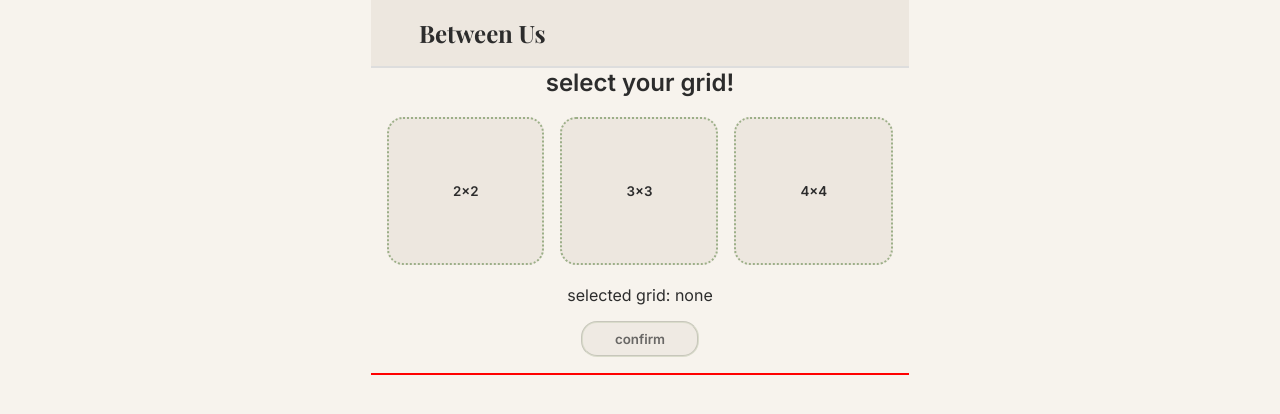
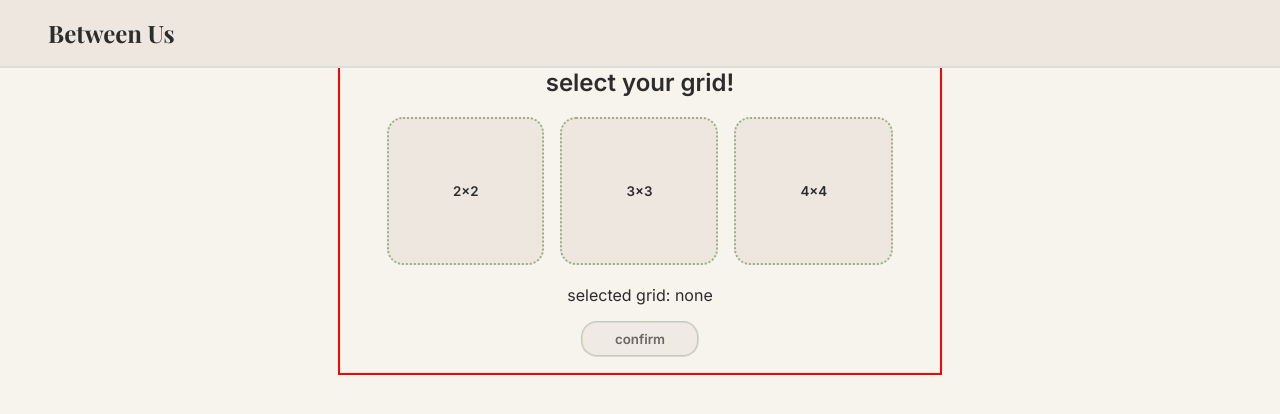
Before and after one commit to kabedont/BetweenUs, a React (Vite) app in the folder BetweenUs/: page / in a window 1280 px wide. Shown: the top 414 px of the page. Built offline with nearby package versions, Linux system fonts and the light colour scheme.

Commit message:
Force full-width layout
Signed-off-by: kabedont <jjenniferjosephina@outlook.com>

```diff
--- a/BetweenUs/src/App.css
+++ b/BetweenUs/src/App.css
@@ -1,3 +1,7 @@
+html, body, #root {
+  width: 100%;
+}
+
 #root {
   max-width: 100%;
   margin: 0;
@@ -37,6 +41,7 @@ header{
   display: flex;
   flex-direction: column;
   min-height: 100vh;
+  min-width: 0;
   width: 100%;
   height: 100vh;
   height: 100dvh;
@@ -51,4 +56,5 @@ header{
   align-items: stretch;
   justify-content: flex-start;
   width: 100%;
+  max-width: 100vw;
 }
```
